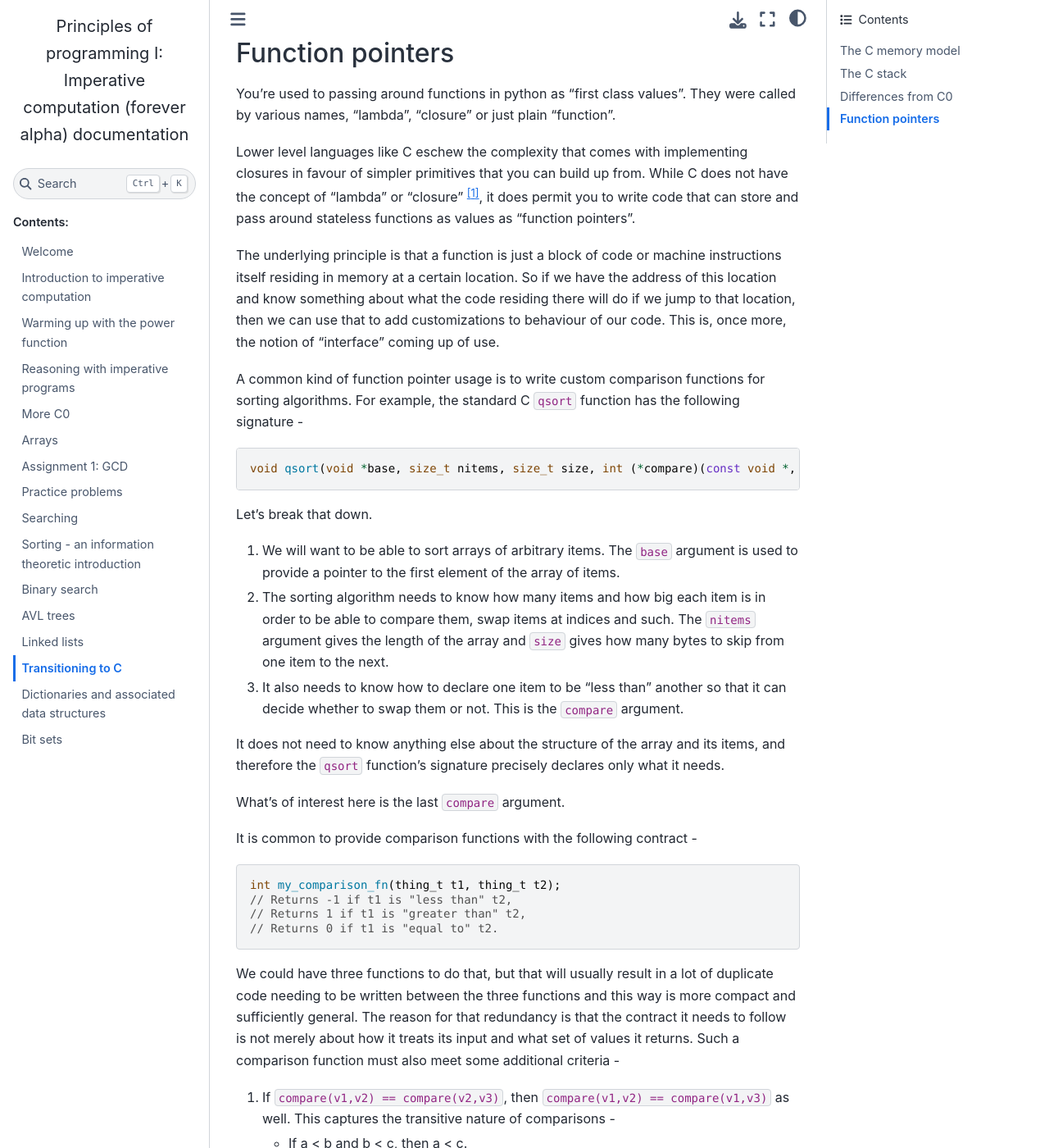
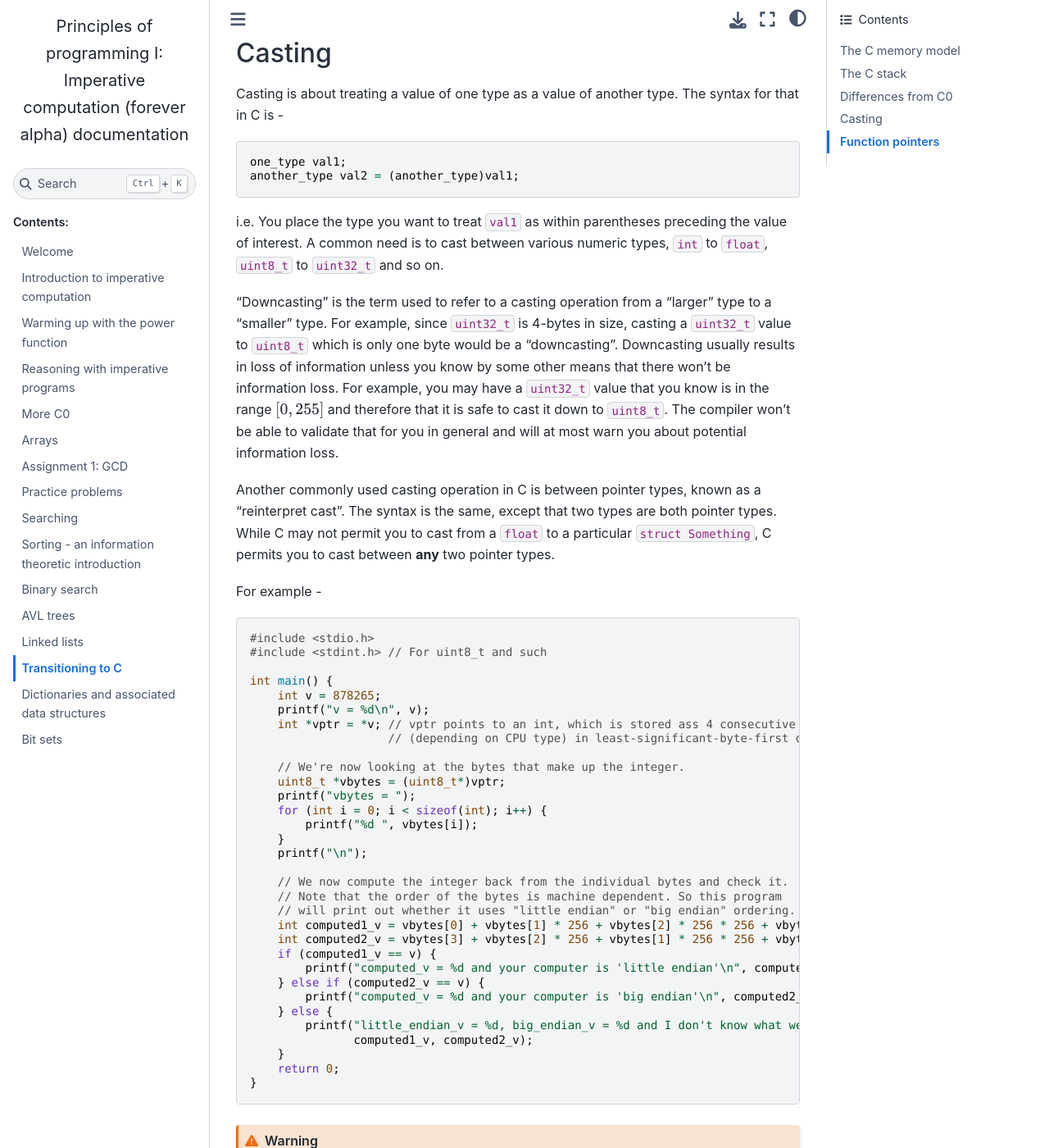
Before and after one commit to kreauniv/comp206, a Sphinx documentation site: the page built from year2021/source/c.rst, in a window 1280 px wide and 1400 px high, scrolled down 8241 px. Shown: the whole window at 82% size. Built offline with Sphinx 7.4.7 and the Sphinx Book theme 1.1.4, drawn with Linux system fonts in a browser that asks for light colours; some of the changed text lies outside the part shown.

Commit message:
Added notes on casting

```diff
--- a/year2021/source/c.rst
+++ b/year2021/source/c.rst
@@ -334,6 +334,86 @@ perspectives.
      - ``<return-type> <fn-name>(<arg1-type> <var1>, ...) { <body> }``
      - Same
 
+Casting
+-------
+
+Casting is about treating a value of one type as a value of another type.
+The syntax for that in C is -
+
+.. code-block:: C
+
+    one_type val1;
+    another_type val2 = (another_type)val1;
+
+i.e. You place the type you want to treat ``val1`` as within parentheses preceding the
+value of interest. A common need is to cast between various numeric types, ``int``
+to ``float``, ``uint8_t`` to ``uint32_t`` and so on.
+
+"Downcasting" is the term used to refer to a casting operation from a "larger" type
+to a "smaller" type. For example, since ``uint32_t`` is 4-bytes in size, casting a
+``uint32_t`` value to ``uint8_t`` which is only one byte would be a "downcasting".
+Downcasting usually results in loss of information unless you know by some other
+means that there won't be information loss. For example, you may have a ``uint32_t``
+value that you know is in the range :math:`[0,255]` and therefore that it is safe
+to cast it down to ``uint8_t``. The compiler won't be able to validate that for you
+in general and will at most warn you about potential information loss.
+
+Another commonly used casting operation in C is between pointer types, known as
+a "reinterpret cast". The syntax is the same, except that two types are both
+pointer types. While C may not permit you to cast from a ``float`` to a particular
+``struct Something``, C permits you to cast between **any** two pointer types.
+
+For example -
+
+.. code-block:: C
+
+    #include <stdio.h>
+    #include <stdint.h> // For uint8_t and such
+
+    int main() {
+        int v = 878265;
+        printf("v = %d\n", v);
+        int *vptr = *v; // vptr points to an int, which is stored ass 4 consecutive bytes,
+                        // (depending on CPU type) in least-significant-byte-first order.
+
+        // We're now looking at the bytes that make up the integer.
+        uint8_t *vbytes = (uint8_t*)vptr;
+        printf("vbytes = ");
+        for (int i = 0; i < sizeof(int); i++) {
+            printf("%d ", vbytes[i]);
+        }
+        printf("\n");
+
+        // We now compute the integer back from the individual bytes and check it.
+        // Note that the order of the bytes is machine dependent. So this program
+        // will print out whether it uses "little endian" or "big endian" ordering.
+        int computed1_v = vbytes[0] + vbytes[1] * 256 + vbytes[2] * 256 * 256 + vbytes[3] * 256 * 256 * 256;
+        int computed2_v = vbytes[3] + vbytes[2] * 256 + vbytes[1] * 256 * 256 + vbytes[0] * 256 * 256 * 256;
+        if (computed1_v == v) {
+            printf("computed_v = %d and your computer is 'little endian'\n", computed1_v);
+        } else if (computed2_v == v) {
+            printf("computed_v = %d and your computer is 'big endian'\n", computed2_v);
+        } else {
+            printf("little_endian_v = %d, big_endian_v = %d and I don't know what went wrong.\n",
+                   computed1_v, computed2_v);
+        }
+        return 0;
+    }
+
+
+.. Warning:: C's permission to cast between **any** two pointer types is a
+   double edged sword.  It can be used very effectively to implement various
+   abstractions (example ``qsort`` discussed in the next section) including
+   what was the origins of "object oriented programming". It also comes with
+   the danger of crashing your system if you don't really know what you're
+   doing. For example, casting a ``float`` to an ``int`` will get you a
+   truncating behaviour. However, if you cast a ``float*`` to an ``int*`` since
+   both are 4-bytes in size, there is no information loss, but the integer
+   value won't make any sense unless your intention is to work with the
+   bit-representation of floating point numbers for some reason.
+
+The cast operation can also be "chained" like this - ``(float)(int)(uint8_t)val``.
+
 Function pointers
 -----------------
 
```
